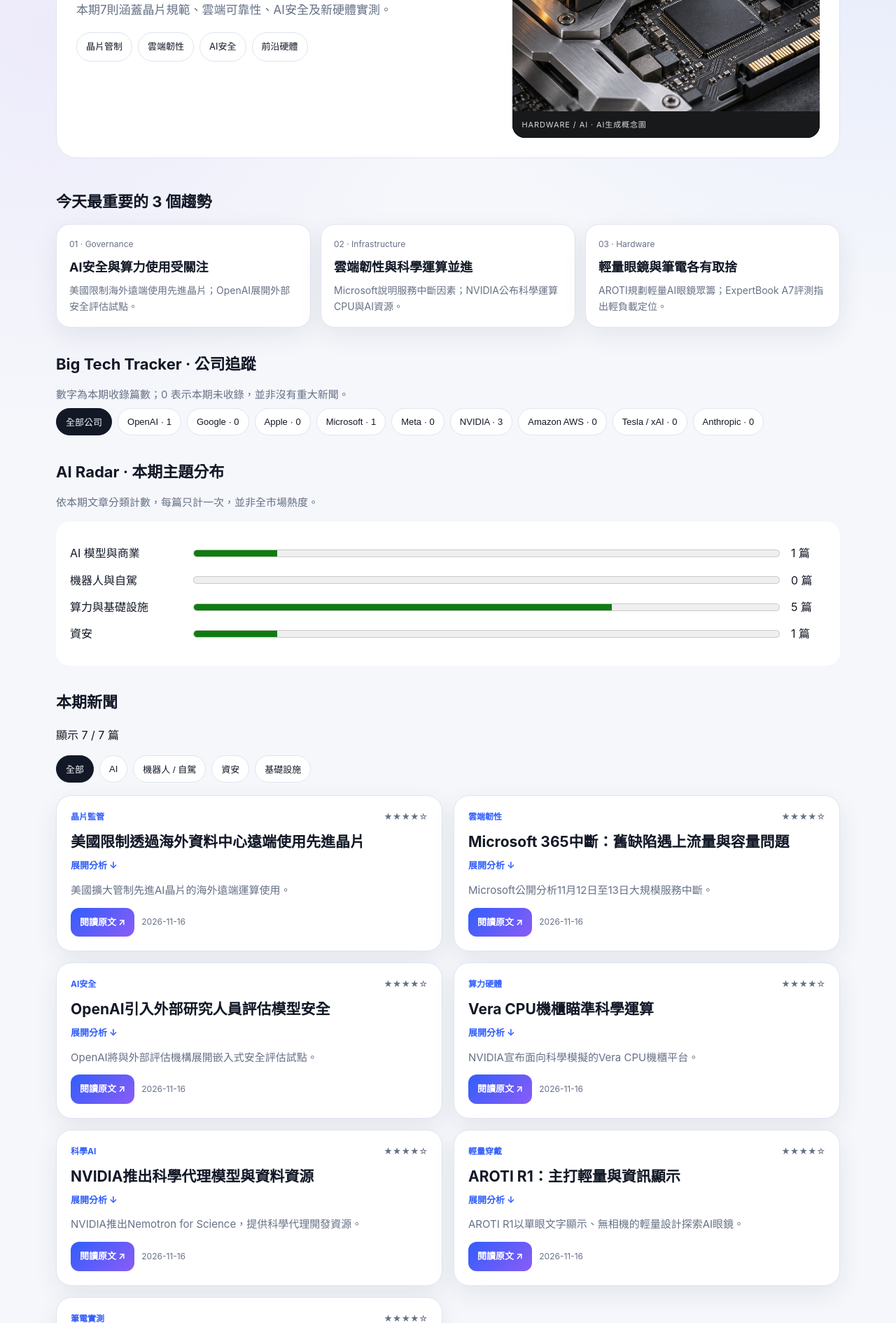
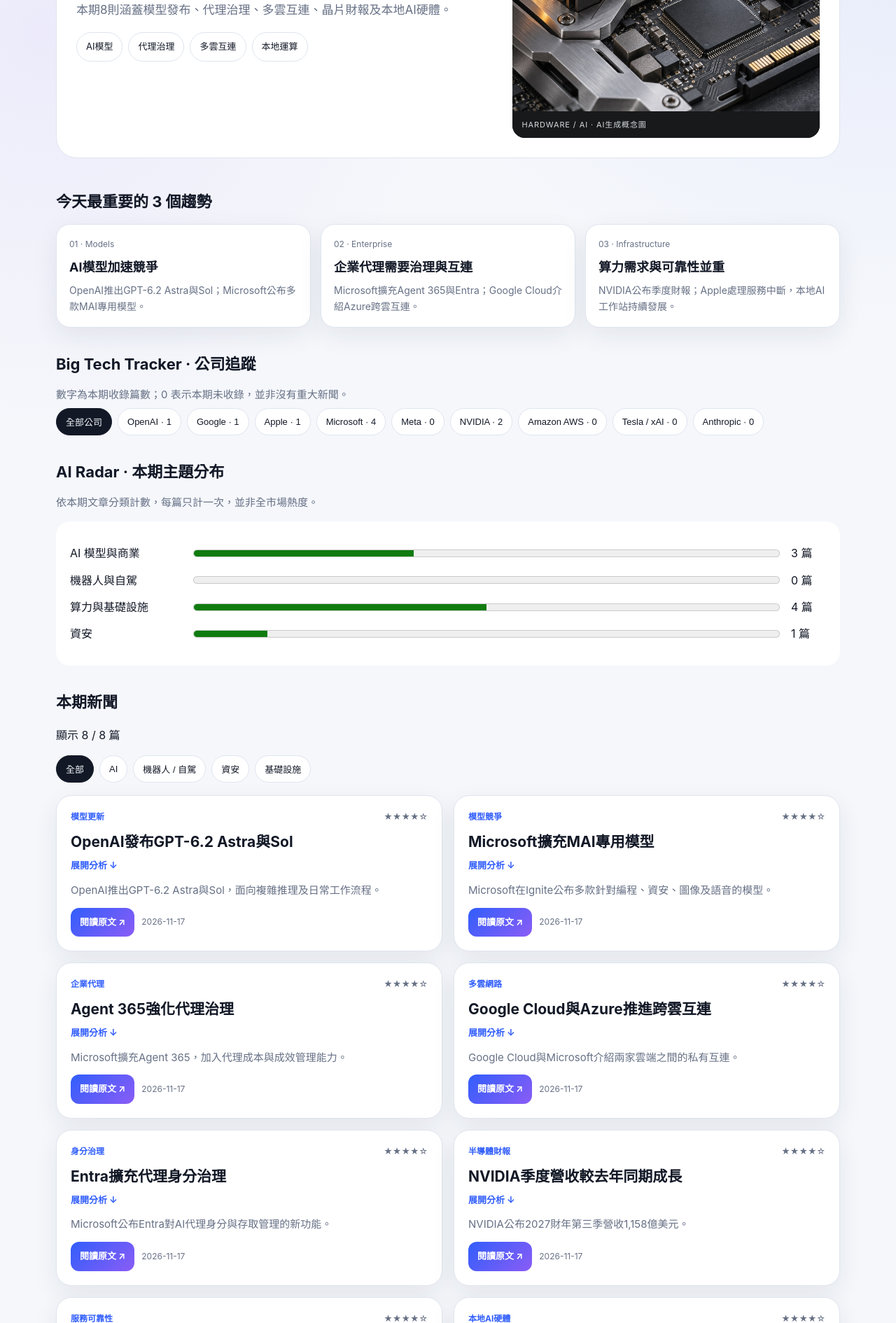
Before and after one commit to benzh1213/tech-brief, a plain HTML site: page index.html in a window 1280 px wide. Shown: the part 357-2247 px from the top of the page at 70% size. Drawn offline with Linux system fonts and the light colour scheme.

Commit message:
Publish Tech Brief for 2026-11-18

```diff
--- a/index.html
+++ b/index.html
@@ -5,7 +5,7 @@
   <meta name="viewport" content="width=device-width, initial-scale=1, viewport-fit=cover" />
   <meta name="theme-color" content="#0b1020" media="(prefers-color-scheme: dark)">
   <meta name="theme-color" content="#f5f7fb" media="(prefers-color-scheme: light)">
-  <meta name="description" content="Tech Brief 全球科技晨報：重點新聞、公司追蹤與 AI Radar。"><title>全球科技晨報｜2026-11-17</title>
+  <meta name="description" content="Tech Brief 全球科技晨報：重點新聞、公司追蹤與 AI Radar。"><title>全球科技晨報｜2026-11-18</title>
   <link rel="stylesheet" href="./styles.css">
 </head>
 <body>
@@ -14,7 +14,7 @@
   <div class="topbar">
     <div>
       <div class="brand">TECH BRIEF / 全球科技晨報</div>
-      <div class="date">2026 年 11 月 17 日 · 7 則重點 · 約 7–9 分鐘閱讀</div>
+      <div class="date">2026 年 11 月 18 日 · 8 則重點 · 約 8–10 分鐘閱讀</div>
     </div>
     <div class="actions">
       <button id="expandBtn">全部展開</button>
@@ -22,13 +22,13 @@
     </div>
   </div>
 
-  <p class="edition-note" role="note">2026-11-17 正式版 · 更新於 10:14（Asia/Shanghai，UTC+8） · 逐篇核對來源，事實與編輯分析分列。</p><header>
+  <p class="edition-note" role="note">2026-11-18 正式版 · 更新於 09:54（Asia/Shanghai，UTC+8） · 逐篇核對來源，事實與編輯分析分列。</p><header>
     <section class="hero">
       <div>
         <div class="eyebrow">Today’s Global Tech Brief</div>
-        <h1>AI安全與晶片管制升溫，<br>輕量設備持續演進</h1>
-        <p class="lead">本期7則涵蓋晶片規範、雲端可靠性、AI安全及新硬體實測。</p>
-        <div class="chipline"><span class="chip">晶片管制</span><span class="chip">雲端韌性</span><span class="chip">AI安全</span><span class="chip">前沿硬體</span></div>
+        <h1>AI模型與企業代理加速，<br>雲端與本地算力同步演進</h1>
+        <p class="lead">本期8則涵蓋模型發布、代理治理、多雲互連、晶片財報及本地AI硬體。</p>
+        <div class="chipline"><span class="chip">AI模型</span><span class="chip">代理治理</span><span class="chip">多雲互連</span><span class="chip">本地運算</span></div>
       </div>
       <figure class="hero-visual">
         <img src="./tech-hardware-editorial.jpg" width="1536" height="1024" fetchpriority="high" alt="晶片、金屬散熱器與主機板細節的科技概念圖片">
@@ -38,7 +38,7 @@
   </header>
 
   <h2 class="section-title">今天最重要的 3 個趨勢</h2>
-  <section class="insights"><div class="insight"><div class="num">01 · Governance</div><h3>AI安全與算力使用受關注</h3><p>美國限制海外遠端使用先進晶片；OpenAI展開外部安全評估試點。</p></div><div class="insight"><div class="num">02 · Infrastructure</div><h3>雲端韌性與科學運算並進</h3><p>Microsoft說明服務中斷因素；NVIDIA公布科學運算CPU與AI資源。</p></div><div class="insight"><div class="num">03 · Hardware</div><h3>輕量眼鏡與筆電各有取捨</h3><p>AROTI規劃輕量AI眼鏡眾籌；ExpertBook A7評測指出輕負載定位。</p></div></section>
+  <section class="insights"><div class="insight"><div class="num">01 · Models</div><h3>AI模型加速競爭</h3><p>OpenAI推出GPT-6.2 Astra與Sol；Microsoft公布多款MAI專用模型。</p></div><div class="insight"><div class="num">02 · Enterprise</div><h3>企業代理需要治理與互連</h3><p>Microsoft擴充Agent 365與Entra；Google Cloud介紹Azure跨雲互連。</p></div><div class="insight"><div class="num">03 · Infrastructure</div><h3>算力需求與可靠性並重</h3><p>NVIDIA公布季度財報；Apple處理服務中斷，本地AI工作站持續發展。</p></div></section>
 
 
   <section aria-labelledby="tracker-title">
@@ -62,13 +62,14 @@
   </div>
 
   <main class="news-grid" id="newsGrid">
-<article data-companies="NVIDIA" data-category="Infra"><div class="meta"><span class="tag">晶片監管</span><span>★★★★☆</span></div><p class="summary">美國擴大管制先進AI晶片的海外遠端運算使用。</p><details><summary><h2>美國限制透過海外資料中心遠端使用先進晶片</h2><span class="detail-hint">展開分析 ↓</span></summary><p><strong>已核對事實：</strong>美聯社11月16日報導，美國公布立即生效的新規，部分海外資料中心需識別終端用戶，部分國家晶片銷售增加許可要求。</p><p class="why"><strong>為何重要 · 編輯分析：</strong>規範從硬體出口延伸至算力使用，雲端供應商需核對具體適用範圍和合規責任。</p></details><div class="source-row"><a class="read" href="https://apnews.com/article/nvidia-export-controls-chips-china-remote-access-60f868d3bb430b85a8657b27d421096e" target="_blank" rel="noopener">閱讀原文 ↗</a><span class="source-name">2026-11-16</span></div></article>
-<article data-companies="Microsoft" data-category="Infra"><div class="meta"><span class="tag">雲端韌性</span><span>★★★★☆</span></div><p class="summary">Microsoft公開分析11月12日至13日大規模服務中斷。</p><details><summary><h2>Microsoft 365中斷：舊缺陷遇上流量與容量問題</h2><span class="detail-hint">展開分析 ↓</span></summary><p><strong>已核對事實：</strong>11月16日報導引述微軟初步調查：7月導入的閘道程式缺陷、Teams流量轉移及部分容量離線共同引發故障。</p><p class="why"><strong>為何重要 · 編輯分析：</strong>事件凸顯企業對單一雲端服務的依賴；應檢視備援通訊、離線流程與供應商恢復計畫。</p></details><div class="source-row"><a class="read" href="https://uk.investing.com/news/stock-market-news/microsoft-says-latent-july-bug-triggered-global-microsoft-365-outage-4985838" target="_blank" rel="noopener">閱讀原文 ↗</a><span class="source-name">2026-11-16</span></div></article>
-<article data-companies="OpenAI" data-category="Security"><div class="meta"><span class="tag">AI安全</span><span>★★★★☆</span></div><p class="summary">OpenAI將與外部評估機構展開嵌入式安全評估試點。</p><details><summary><h2>OpenAI引入外部研究人員評估模型安全</h2><span class="detail-hint">展開分析 ↓</span></summary><p><strong>已核對事實：</strong>TechCrunch於11月16日報導，Apollo Research、Goodfire、METR及Transluce參與試點，Apollo的試點本週開始；各評估啟動時間不同。</p><p class="why"><strong>為何重要 · 編輯分析：</strong>外部研究有望提升對模型風險的理解，但可取得資訊及公開程度仍是評估獨立性的關鍵。</p></details><div class="source-row"><a class="read" href="https://techcrunch.com/2026/11/16/openai-will-embed-apollo-researchers-to-investigate-ai-subversion/" target="_blank" rel="noopener">閱讀原文 ↗</a><span class="source-name">2026-11-16</span></div></article>
-<article data-companies="NVIDIA" data-category="Infra"><div class="meta"><span class="tag">算力硬體</span><span>★★★★☆</span></div><p class="summary">NVIDIA宣布面向科學模擬的Vera CPU機櫃平台。</p><details><summary><h2>Vera CPU機櫃瞄準科學運算</h2><span class="detail-hint">展開分析 ↓</span></summary><p><strong>已核對事實：</strong>NVIDIA於11月16日宣布192顆Vera CPU、液冷與InfiniBand互連方案；德國氣候運算中心規劃用於預計2028年初提供的系統。</p><p class="why"><strong>為何重要 · 編輯分析：</strong>大規模記憶體與互連對氣候、分子模擬重要；效能數字屬供應商測試，部署時間屬預期。</p></details><div class="source-row"><a class="read" href="https://nvidianews.nvidia.com/_gallery/download_pdf/6afb29023d633274ba9a0857/" target="_blank" rel="noopener">閱讀原文 ↗</a><span class="source-name">2026-11-16</span></div></article>
-<article data-companies="NVIDIA" data-category="AI"><div class="meta"><span class="tag">科學AI</span><span>★★★★☆</span></div><p class="summary">NVIDIA推出Nemotron for Science，提供科學代理開發資源。</p><details><summary><h2>NVIDIA推出科學代理模型與資料資源</h2><span class="detail-hint">展開分析 ↓</span></summary><p><strong>已核對事實：</strong>NVIDIA於11月16日公布Nemotron for Science，結合模型、開放化學資料與後訓練方法，供研究者建立專用代理。</p><p class="why"><strong>為何重要 · 編輯分析：</strong>開放資源有助研究團隊探索領域工具，但科學結論仍須獨立驗證，不能把模型輸出視為實驗證據。</p></details><div class="source-row"><a class="read" href="https://nvidianews.nvidia.com/news/nvidia-introduces-nemotron-for-science-to-accelerate-discoveries-with-agents" target="_blank" rel="noopener">閱讀原文 ↗</a><span class="source-name">2026-11-16</span></div></article>
-<article data-companies="" data-category="Infra"><div class="meta"><span class="tag">輕量穿戴</span><span>★★★★☆</span></div><p class="summary">AROTI R1以單眼文字顯示、無相機的輕量設計探索AI眼鏡。</p><details><summary><h2>AROTI R1：主打輕量與資訊顯示</h2><span class="detail-hint">展開分析 ↓</span></summary><p><strong>已核對事實：</strong>11月16日報導指其Kickstarter活動預定當日啟動；產品宣稱少於27克，提供翻譯及提詞等功能。報導未確認價格、交期與實際出貨。</p><p class="why"><strong>為何重要 · 編輯分析：</strong>輕量設計適合會議及旅行場景，但需相容手機與部分連網功能；錄音仍涉及隱私，實測和交付仍待確認。</p></details><div class="source-row"><a class="read" href="https://denarnifokus.com/aroti-r1-ai-glasses-kickstarter-launch/" target="_blank" rel="noopener">閱讀原文 ↗</a><span class="source-name">2026-11-16</span></div></article>
-<article data-companies="" data-category="Infra"><div class="meta"><span class="tag">筆電實測</span><span>★★★★☆</span></div><p class="summary">獨立評測檢視ASUS ExpertBook A7的輕薄設計與效能取捨。</p><details><summary><h2>ExpertBook A7獨立評測：螢幕出色，適合輕負載</h2><span class="detail-hint">展開分析 ↓</span></summary><p><strong>已核對事實：</strong>Ultrabookreview於11月16日更新評測，稱Intel Wildcat Lake版本具有霧面OLED及豐富接口，但效能偏向輕量工作；另有AMD版本。</p><p class="why"><strong>為何重要 · 編輯分析：</strong>選購時需依實際地區與配置核對價格及供貨，並確認工作軟體需求；評測樣機表現不代表所有版本。</p></details><div class="source-row"><a class="read" href="https://www.ultrabookreview.com/77276-asus-expertbook-a7-review/" target="_blank" rel="noopener">閱讀原文 ↗</a><span class="source-name">2026-11-16</span></div></article>
+<article data-companies="OpenAI" data-category="AI"><div class="meta"><span class="tag">模型更新</span><span>★★★★☆</span></div><p class="summary">OpenAI推出GPT-6.2 Astra與Sol，面向複雜推理及日常工作流程。</p><details><summary><h2>OpenAI發布GPT-6.2 Astra與Sol</h2><span class="detail-hint">展開分析 ↓</span></summary><p><strong>已核對事實：</strong>OpenAI於11月17日宣布兩款模型可透過ChatGPT Work、Codex及API使用；企業和教育帳號的可用性取決於管理員設定。其效能改善屬公司測試與宣稱。</p><p class="why"><strong>為何重要 · 編輯分析：</strong>新模型可能改變編程與專業工作流程；企業應按實際任務驗證品質、費用和資安限制。</p></details><div class="source-row"><a class="read" href="https://openai.com/index/introducing-gpt-6-2-astra-sol/" target="_blank" rel="noopener">閱讀原文 ↗</a><span class="source-name">2026-11-17</span></div></article>
+<article data-companies="Microsoft" data-category="AI"><div class="meta"><span class="tag">模型競爭</span><span>★★★★☆</span></div><p class="summary">Microsoft在Ignite公布多款針對編程、資安、圖像及語音的模型。</p><details><summary><h2>Microsoft擴充MAI專用模型</h2><span class="detail-hint">展開分析 ↓</span></summary><p><strong>已核對事實：</strong>Axios於11月17日報導，Microsoft推出六款專用模型，並宣稱其部分模型可與領先模型競爭；相關比較及成本表現須按測試條件理解。</p><p class="why"><strong>為何重要 · 編輯分析：</strong>企業模型選擇增加，部署前應比較任務表現、資料處理條款、區域供應及總成本。</p></details><div class="source-row"><a class="read" href="https://www.axios.com/2026/11/17/microsoft-ai-models-openai-anthropic-ignite" target="_blank" rel="noopener">閱讀原文 ↗</a><span class="source-name">2026-11-17</span></div></article>
+<article data-companies="Microsoft" data-category="AI"><div class="meta"><span class="tag">企業代理</span><span>★★★★☆</span></div><p class="summary">Microsoft擴充Agent 365，加入代理成本與成效管理能力。</p><details><summary><h2>Agent 365強化代理治理</h2><span class="detail-hint">展開分析 ↓</span></summary><p><strong>已核對事實：</strong>Microsoft在11月17日介紹Agent 365的可觀察性及Business Analytics等新能力，用於檢視代理活動、風險和成本；具體功能與供應狀態應以產品文件為準。</p><p class="why"><strong>為何重要 · 編輯分析：</strong>集中掌握代理身分、權限和成效，有助企業降低無人負責的自動化風險。</p></details><div class="source-row"><a class="read" href="https://techcommunity.microsoft.com/blog/agent-365-blog/whats-new-in-microsoft-agent-365-ignite-2026/4571753" target="_blank" rel="noopener">閱讀原文 ↗</a><span class="source-name">2026-11-17</span></div></article>
+<article data-companies="Microsoft|Google" data-category="Infra"><div class="meta"><span class="tag">多雲網路</span><span>★★★★☆</span></div><p class="summary">Google Cloud與Microsoft介紹兩家雲端之間的私有互連。</p><details><summary><h2>Google Cloud與Azure推進跨雲互連</h2><span class="detail-hint">展開分析 ↓</span></summary><p><strong>已核對事實：</strong>Google Cloud於11月17日介紹Partner Cross-Cloud Interconnect for Microsoft Azure，目標是提供跨兩雲的私有網路連線；公開預覽、地點和規格須核對文件。</p><p class="why"><strong>為何重要 · 編輯分析：</strong>多雲資料交換可能更易管理，但頻寬、區域、費用及責任界面需依實際架構評估。</p></details><div class="source-row"><a class="read" href="https://cloud.google.com/blog/products/networking/cross-cloud-interconnect-for-microsoft-azure" target="_blank" rel="noopener">閱讀原文 ↗</a><span class="source-name">2026-11-17</span></div></article>
+<article data-companies="Microsoft" data-category="Security"><div class="meta"><span class="tag">身分治理</span><span>★★★★☆</span></div><p class="summary">Microsoft公布Entra對AI代理身分與存取管理的新功能。</p><details><summary><h2>Entra擴充代理身分治理</h2><span class="detail-hint">展開分析 ↓</span></summary><p><strong>已核對事實：</strong>Microsoft於11月17日介紹代理身分盤點、生命週期管理和存取政策，並列出部分預覽功能；各功能的授權及供應時程不同。</p><p class="why"><strong>為何重要 · 編輯分析：</strong>代理需要像員工帳號一樣有擁有者、權限範圍與停用流程，降低長期累積的權限風險。</p></details><div class="source-row"><a class="read" href="https://techcommunity.microsoft.com/blog/microsoft-entra-blog/ai-is-changing-access-see-how-entra-helps-you-stay-ahead-/4556456" target="_blank" rel="noopener">閱讀原文 ↗</a><span class="source-name">2026-11-17</span></div></article>
+<article data-companies="NVIDIA" data-category="Infra"><div class="meta"><span class="tag">半導體財報</span><span>★★★★☆</span></div><p class="summary">NVIDIA公布2027財年第三季營收1,158億美元。</p><details><summary><h2>NVIDIA季度營收較去年同期成長</h2><span class="detail-hint">展開分析 ↓</span></summary><p><strong>已核對事實：</strong>NVIDIA於11月17日公布截至10月25日的2027財年第三季營收為1,158億美元，年增103%；數字依公司財報。</p><p class="why"><strong>為何重要 · 編輯分析：</strong>資料中心投資需求仍是產業關注焦點；單季結果不保證未來需求或供應狀況。</p></details><div class="source-row"><a class="read" href="https://d18rn0p25nwr6d.cloudfront.net/CIK-0001045810/46a9c98c-87ae-40f5-acac-7d9264b18eb4.pdf" target="_blank" rel="noopener">閱讀原文 ↗</a><span class="source-name">2026-11-17</span></div></article>
+<article data-companies="Apple" data-category="Infra"><div class="meta"><span class="tag">服務可靠性</span><span>★★★★☆</span></div><p class="summary">Apple表示內部更新引發部分線上服務中斷。</p><details><summary><h2>Apple內部更新影響iCloud等服務</h2><span class="detail-hint">展開分析 ↓</span></summary><p><strong>已核對事實：</strong>路透11月17日報導，Apple表示中斷影響包括iCloud與Apple Pay，許多系統已恢復，剩餘服務仍在處理；公司表示並非網路攻擊。</p><p class="why"><strong>為何重要 · 編輯分析：</strong>登入、支付與企業設備管理依賴雲端服務；應持續留意供應商狀態和業務備援。</p></details><div class="source-row"><a class="read" href="https://www.investing.com/news/stock-market-news/apple-works-to-restore-services-after-outage-caused-by-internal-update-5033945" target="_blank" rel="noopener">閱讀原文 ↗</a><span class="source-name">2026-11-17</span></div></article>
+<article data-companies="NVIDIA" data-category="Infra"><div class="meta"><span class="tag">本地AI硬體</span><span>★★★★☆</span></div><p class="summary">報導介紹HP ZGX Fury高階本地AI工作站及其成本。</p><details><summary><h2>HP ZGX Fury把大型AI運算帶到工作站</h2><span class="detail-hint">展開分析 ↓</span></summary><p><strong>已核對事實：</strong>TechRadar於11月16日介紹ZGX Fury G1n，採NVIDIA GB300平台及大量共享記憶體，報導的起價為13.2萬美元；規格、價格和供貨因地區及配置而異。</p><p class="why"><strong>為何重要 · 編輯分析：</strong>這類設備適合有本地運算與資料控制需求的專業團隊；成本、電力、軟體相容性及實際模型表現需個別評估。</p></details><div class="source-row"><a class="read" href="https://www.techradar.com/pro/your-next-desktop-pc-for-the-price-of-a-ferrari-hp-zgx-fury-packs-in-748gb-ram-and-nvidia-gb300-but-starts-at-usd132-000" target="_blank" rel="noopener">閱讀原文 ↗</a><span class="source-name">2026-11-16 · 延伸追蹤</span></div></article>
 </main>
   <p id="emptyState" class="hidden">本期沒有符合篩選條件的文章。可切回「全部公司」或「全部」。</p>
 
@@ -77,7 +78,7 @@
     iPhone：用 Safari 開啟此網址，點「分享」→「加入主畫面」。Mac：將此頁加入書籤。每次開啟皆讀取已發布的最新版本。
   </div>
 
-  <footer>本期7則附具體原文；事實、供應商宣稱與編輯分析分列。</footer>
+  <footer>本期8則附具體原文；事實、供應商宣稱與編輯分析分列。</footer>
 </div>
 
 <script src="./app.js" defer></script>
```
